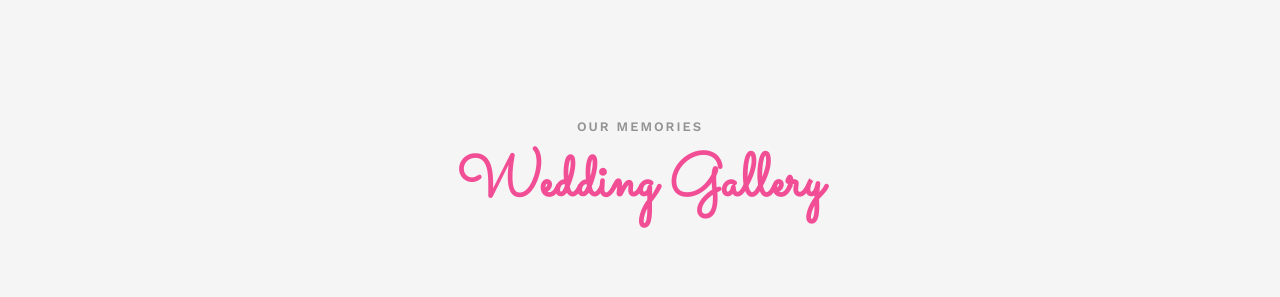
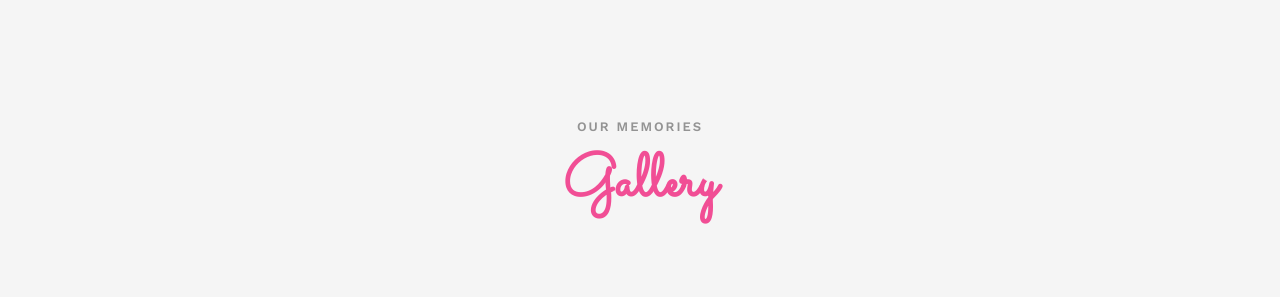
Before and after one commit to gopi-rm/GR-wedding, a plain HTML site: page gallery.html in a window 1280 px wide. Shown: the part 900-1197 px from the top of the page. Drawn offline with nearby package versions, Linux system fonts and the light colour scheme; files whose address does not match are found by name.

Commit message:
25jan22.4

```diff
--- a/gallery.html
+++ b/gallery.html
@@ -111,7 +111,7 @@
 			<div class="row">
 				<div class="col-md-8 col-md-offset-2 text-center fh5co-heading animate-box">
 					<span>Our Memories</span>
-					<h2>Wedding Gallery</h2>
+					<h2>Gallery</h2>
 				</div>
 			</div>
 			<div class="row row-bottom-padded-md">
```
Also changed, not shown: index.html (+1 -1 lines).
